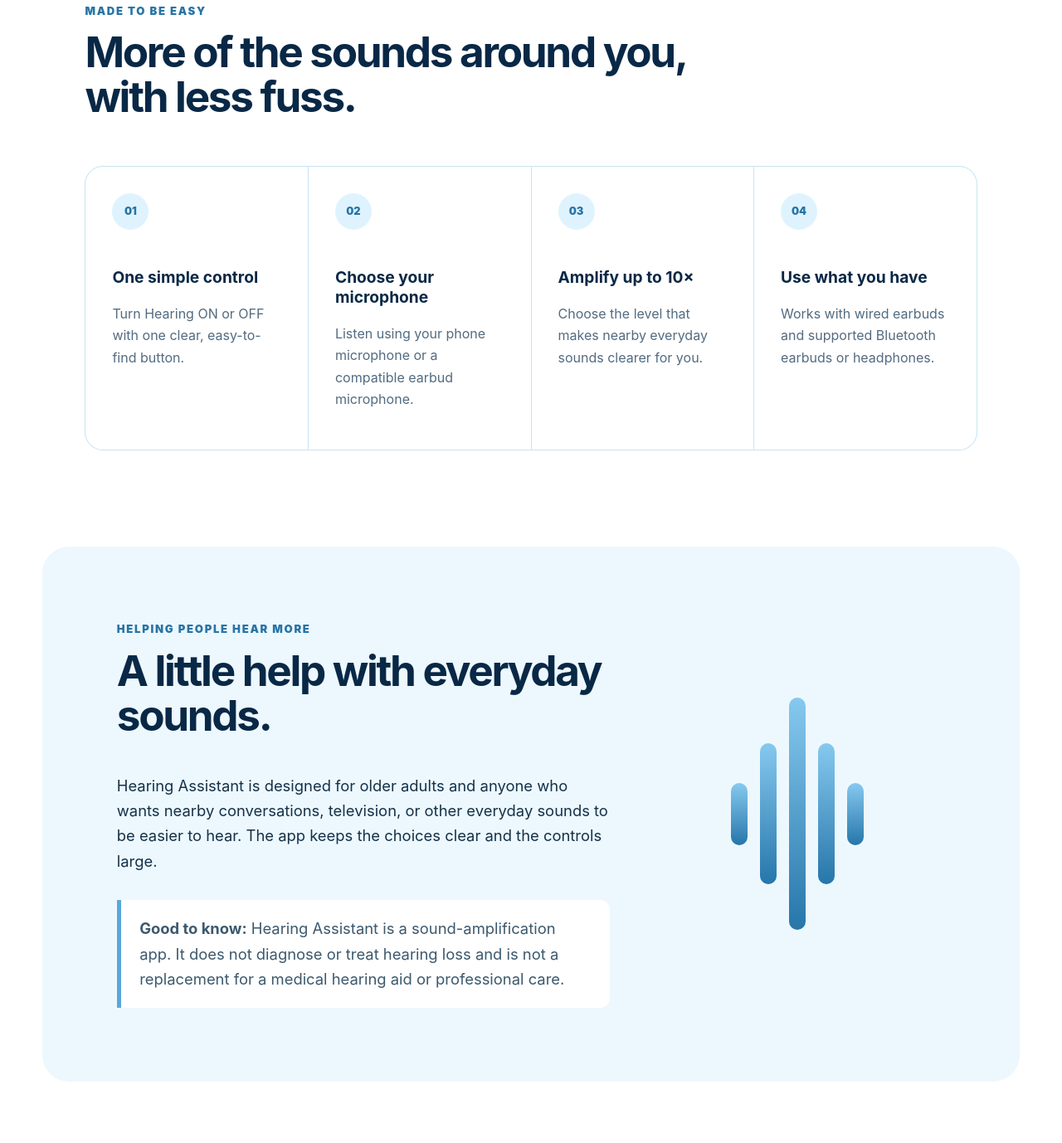
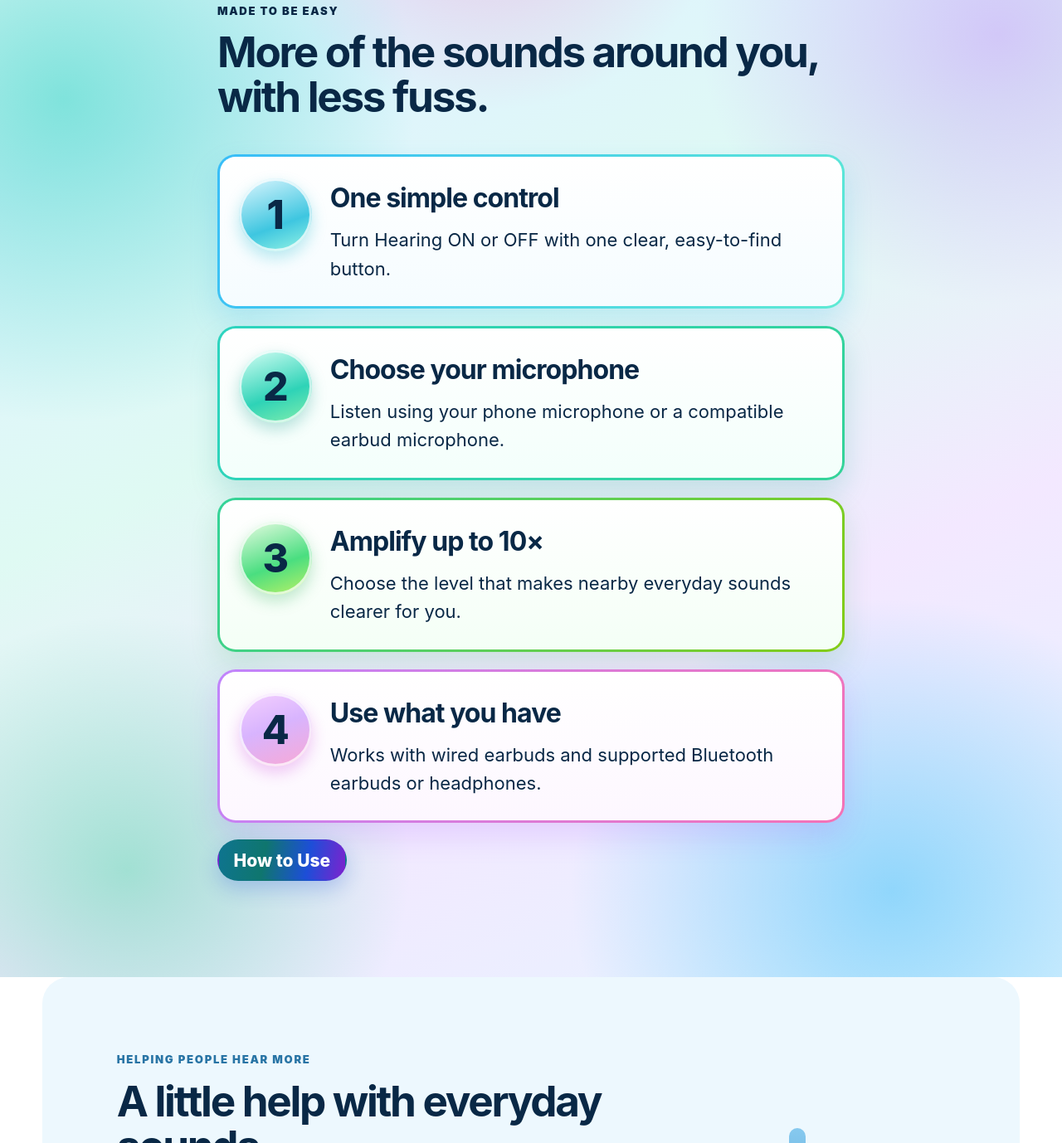
Before and after one commit to nathansridings-cmyk/hearing-assistant, a plain HTML site: page index.html in a window 1280 px wide. Shown: the part 1161-2539 px from the top of the page at 83% size. Drawn offline with Linux system fonts and the light colour scheme.

Commit message:
Restyle the Made to be easy homepage section (#16)
* Restyle the Made to be easy section with How to Use step cards.

Reuse the guide step layout so the homepage points use large numbered badges, readable type, and the same card treatment, and link to the How to Use page.

Co-authored-by: nathansridings-cmyk <nathansridings-cmyk@users.noreply.github.com>

* Add aurora color to the Made to be easy section.

Give the section a soft northern-lights wash and a different blue, teal, green, or purple accent on each step card, with dark text kept on the light cards.

Co-authored-by: nathansridings-cmyk <nathansridings-cmyk@users.noreply.github.com>

---------

Co-authored-by: Cursor Agent <cursoragent@cursor.com>
Co-authored-by: nathansridings-cmyk <nathansridings-cmyk@users.noreply.github.com>

```diff
--- a/index.html
+++ b/index.html
@@ -118,16 +118,45 @@
       </div>
     </section>
 
-    <section class="feature-section" id="how-it-works">
-      <div class="section-heading">
-        <p class="eyebrow">Made to be easy</p>
-        <h2>More of the sounds around you, with less fuss.</h2>
-      </div>
-      <div class="features">
-        <article><span class="number">01</span><h3>One simple control</h3><p>Turn Hearing ON or OFF with one clear, easy-to-find button.</p></article>
-        <article><span class="number">02</span><h3>Choose your microphone</h3><p>Listen using your phone microphone or a compatible earbud microphone.</p></article>
-        <article><span class="number">03</span><h3>Amplify up to 10×</h3><p>Choose the level that makes nearby everyday sounds clearer for you.</p></article>
-        <article><span class="number">04</span><h3>Use what you have</h3><p>Works with wired earbuds and supported Bluetooth earbuds or headphones.</p></article>
+    <section class="feature-section" id="how-it-works" aria-labelledby="easy-title">
+      <div class="guide-wrap">
+        <div class="section-heading">
+          <p class="eyebrow">Made to be easy</p>
+          <h2 id="easy-title">More of the sounds around you, with less fuss.</h2>
+        </div>
+        <ol class="guide-steps">
+          <li>
+            <span class="step-num" aria-hidden="true">1</span>
+            <div class="step-body">
+              <h3>One simple control</h3>
+              <p>Turn Hearing ON or OFF with one clear, easy-to-find button.</p>
+            </div>
+          </li>
+          <li>
+            <span class="step-num" aria-hidden="true">2</span>
+            <div class="step-body">
+              <h3>Choose your microphone</h3>
+              <p>Listen using your phone microphone or a compatible earbud microphone.</p>
+            </div>
+          </li>
+          <li>
+            <span class="step-num" aria-hidden="true">3</span>
+            <div class="step-body">
+              <h3>Amplify up to 10×</h3>
+              <p>Choose the level that makes nearby everyday sounds clearer for you.</p>
+            </div>
+          </li>
+          <li>
+            <span class="step-num" aria-hidden="true">4</span>
+            <div class="step-body">
+              <h3>Use what you have</h3>
+              <p>Works with wired earbuds and supported Bluetooth earbuds or headphones.</p>
+            </div>
+          </li>
+        </ol>
+        <div class="guide-actions">
+          <a class="nav-link" href="how-to-use/">How to Use</a>
+        </div>
       </div>
     </section>
 
--- a/styles.css
+++ b/styles.css
@@ -93,7 +93,7 @@
 .nav-link{display:inline-flex;align-items:center;justify-content:center;min-height:48px;padding:.65rem 1.1rem;border-radius:999px;border:2px solid var(--navy);background:#fff;color:var(--navy);font-weight:800;line-height:1.2;text-decoration:none}
 .nav-link:hover{background:var(--carolina-light)}
 .nav-link[aria-current="page"]{background:var(--carolina-light);border-color:#287eb6}
-.nav-link:focus-visible,.header-link:focus-visible,.guide-page a:focus-visible{outline:3px solid #287eb6;outline-offset:3px}
+.nav-link:focus-visible,.header-link:focus-visible,.guide-page a:focus-visible,.feature-section a:focus-visible{outline:3px solid #287eb6;outline-offset:3px}
 .help-section .primary-button{margin-top:.35rem}
 #disclaimer{scroll-margin-top:1rem}
 
@@ -111,7 +111,7 @@
 .guide-steps{list-style:none;margin:0;padding:0;display:flex;flex-direction:column;gap:1.35rem}
 .guide-steps li{display:grid;grid-template-columns:88px minmax(0,1fr);gap:1.15rem 1.35rem;align-items:start;background:#fff;border:2px solid #8eb9d4;border-radius:22px;padding:1.6rem 1.45rem 1.75rem;box-shadow:0 12px 32px rgba(9,40,70,.07)}
 .step-num{display:grid;place-items:center;width:88px;height:88px;border-radius:50%;background:var(--navy);color:#fff;font-size:48px;font-weight:800;line-height:1}
-.guide-steps h2{font-size:32px;line-height:1.2;letter-spacing:-.03em;color:var(--navy);margin:.3rem 0 .9rem}
+.guide-steps h2,.guide-steps h3{font-size:32px;line-height:1.2;letter-spacing:-.03em;color:var(--navy);margin:.3rem 0 .9rem}
 .guide-steps p{font-size:22px;line-height:1.55;color:var(--navy);margin:0 0 1.05rem}
 .guide-steps p:last-child{margin-bottom:0}
 .guide-steps strong{font-weight:800;color:#06182b}
@@ -126,7 +126,7 @@
 @media(max-width:900px){.guide-page .site-banner{height:140px}}
 @media(max-width:640px){
   .guide-steps li{grid-template-columns:1fr;gap:1rem;padding:1.35rem 1.15rem 1.5rem}
-  .guide-steps h2{margin-top:0;font-size:28px}
+  .guide-steps h2,.guide-steps h3{margin-top:0;font-size:28px}
   .step-num{width:76px;height:76px;font-size:42px}
   .guide-steps p{font-size:21px}
   .help-section .primary-button{width:100%}
@@ -139,3 +139,81 @@
   .header-nav .header-link,.header-nav .nav-link{font-size:1rem;padding:.65rem 1rem}
   .guide-page .nav-link,.guide-page .header-link{font-size:20px}
 }
+
+/* Home "Made to be easy" reuses the How to Use step cards, on a soft aurora field. */
+.feature-section{
+  position:relative;
+  padding-left:0;
+  padding-right:0;
+  background-color:#e7f6ff;
+  background-image:
+    radial-gradient(ellipse 46% 42% at 6% 18%, rgba(45, 212, 191, .55), transparent 72%),
+    radial-gradient(ellipse 40% 36% at 94% 12%, rgba(192, 132, 252, .42), transparent 70%),
+    radial-gradient(ellipse 42% 38% at 84% 92%, rgba(56, 189, 248, .5), transparent 72%),
+    radial-gradient(ellipse 38% 34% at 12% 90%, rgba(52, 211, 153, .42), transparent 70%),
+    radial-gradient(ellipse 32% 28% at 46% 0%, rgba(244, 114, 182, .32), transparent 68%),
+    linear-gradient(155deg, #f8fdff 0%, var(--carolina-light) 18%, #dffaf3 42%, #f3e8ff 68%, #e5f4ff 100%);
+}
+.feature-section .section-heading{max-width:none;margin-bottom:1.75rem}
+.feature-section .eyebrow{color:var(--navy)}
+.feature-section .guide-steps li{
+  border:3px solid transparent;
+  background-color:transparent;
+  background-repeat:no-repeat;
+  background-origin:padding-box, border-box;
+  background-clip:padding-box, border-box;
+}
+.feature-section .step-num{
+  color:var(--navy);
+  box-shadow:inset 0 0 0 3px rgba(255,255,255,.72);
+}
+.feature-section .guide-steps li:nth-child(1){
+  background-image:linear-gradient(#fff, #f5fcff), linear-gradient(120deg, #38bdf8, #5eead4);
+  box-shadow:0 16px 34px rgba(14, 165, 233, .18);
+}
+.feature-section .guide-steps li:nth-child(1) .step-num{
+  background:linear-gradient(160deg, #e0f7ff, #3ec6e0 62%, #99f6e4);
+  box-shadow:inset 0 0 0 3px rgba(255,255,255,.72), 0 8px 18px rgba(14, 180, 200, .28);
+}
+.feature-section .guide-steps li:nth-child(2){
+  background-image:linear-gradient(#fff, #f3fffb), linear-gradient(120deg, #2dd4bf, #34d399);
+  box-shadow:0 16px 34px rgba(13, 148, 136, .18);
+}
+.feature-section .guide-steps li:nth-child(2) .step-num{
+  background:linear-gradient(160deg, #d9fff6, #2ed3b7 60%, #86efac);
+  box-shadow:inset 0 0 0 3px rgba(255,255,255,.72), 0 8px 18px rgba(13, 148, 136, .28);
+}
+.feature-section .guide-steps li:nth-child(3){
+  background-image:linear-gradient(#fff, #f4fff6), linear-gradient(120deg, #34d399, #84cc16);
+  box-shadow:0 16px 34px rgba(22, 163, 74, .16);
+}
+.feature-section .guide-steps li:nth-child(3) .step-num{
+  background:linear-gradient(160deg, #ecfce5, #4ade80 58%, #bef264);
+  box-shadow:inset 0 0 0 3px rgba(255,255,255,.72), 0 8px 18px rgba(22, 163, 74, .26);
+}
+.feature-section .guide-steps li:nth-child(4){
+  background-image:linear-gradient(#fff, #fdf7ff), linear-gradient(120deg, #c084fc, #f472b6);
+  box-shadow:0 16px 34px rgba(168, 85, 247, .18);
+}
+.feature-section .guide-steps li:nth-child(4) .step-num{
+  background:linear-gradient(160deg, #f5d0fe, #d8b4fe 46%, #f9a8d4);
+  box-shadow:inset 0 0 0 3px rgba(255,255,255,.72), 0 8px 18px rgba(192, 38, 211, .24);
+}
+.feature-section .nav-link{
+  font-size:21px;
+  color:#fff;
+  border-color:transparent;
+  background:linear-gradient(100deg, #0e7490 0%, #0f766e 36%, #1d4ed8 70%, #7e22ce 100%);
+  box-shadow:0 10px 24px rgba(29, 78, 216, .24);
+}
+.feature-section .nav-link:hover{
+  color:#fff;
+  background:linear-gradient(100deg, #155e75 0%, #115e59 36%, #1e3a8a 70%, #6b21a8 100%);
+}
+.feature-section .nav-link:focus-visible{
+  outline:3px solid var(--navy);
+  outline-offset:4px;
+}
+@media(max-width:640px){
+  .feature-section .nav-link{width:100%}
+}
```
